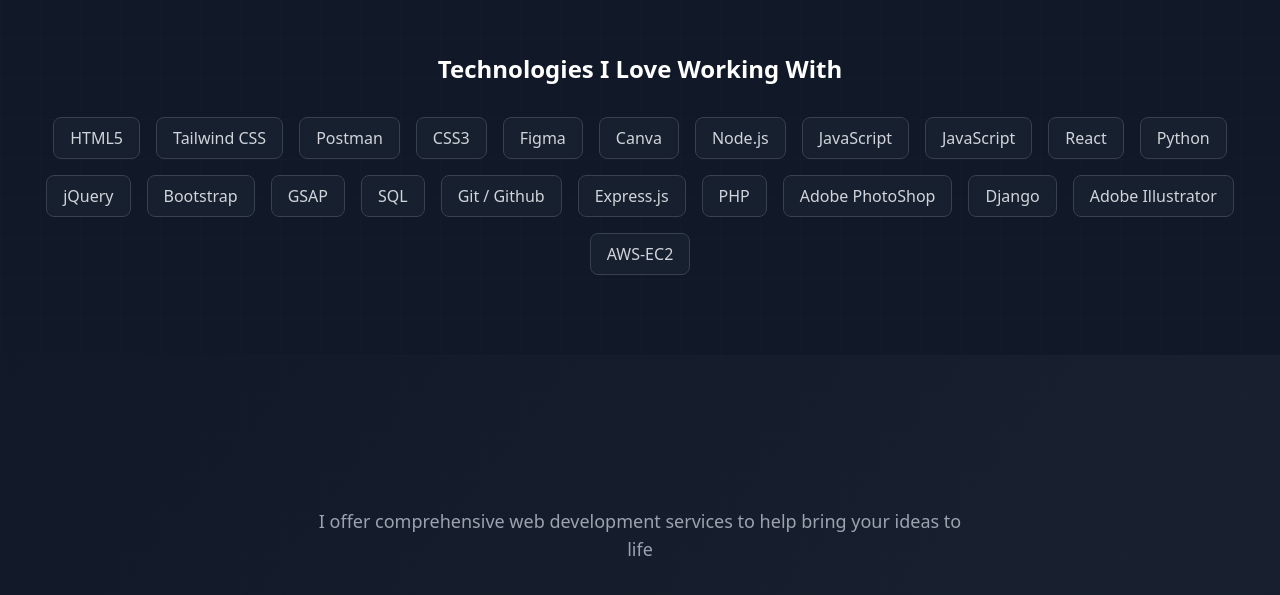
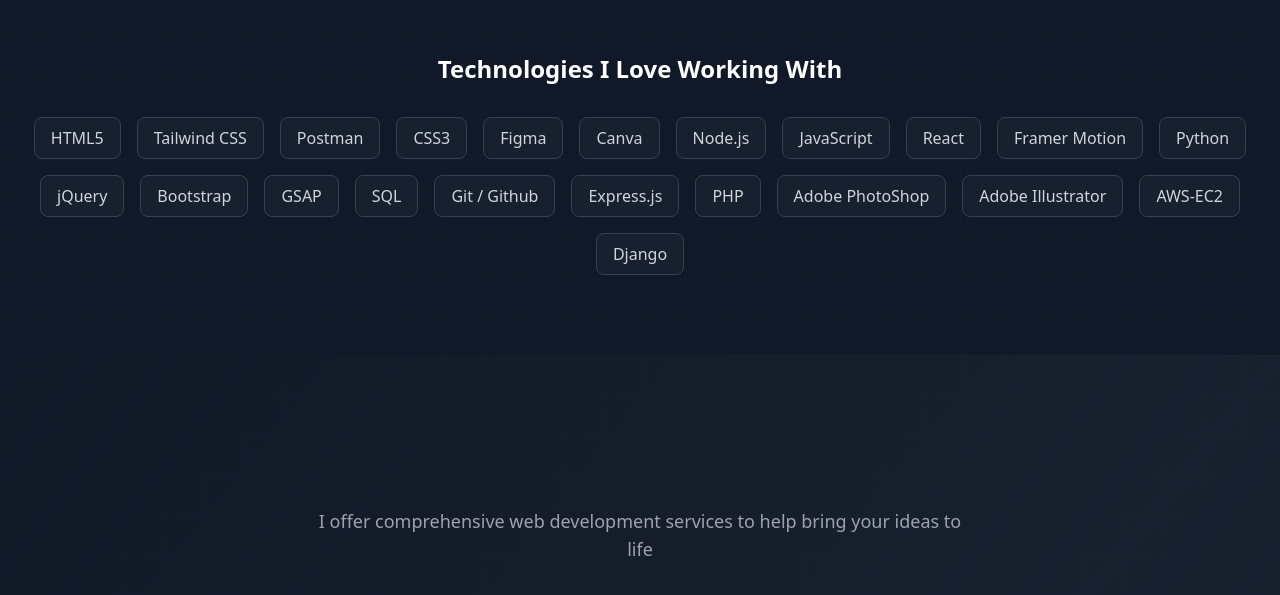
Before and after one commit to Avinash-Singh1993/Portfolio, a React (Vite) app: page / in a window 1280 px wide. Shown: the part 2597-3192 px from the top of the page. Built offline with nearby package versions, Linux system fonts and the light colour scheme.

Commit message:
Updated Errors

```diff
--- a/package.json
+++ b/package.json
@@ -10,7 +10,7 @@
     "lint": "eslint .",
     "preview": "vite preview",
     "predeploy": "npm run build",
-    "deploy": "gh-pages -d dist"
+    "deploy": "gh-pages -d dist -r https://github.com/Avinash-Singh1993/Portfolio/"
   },
   "dependencies": {
     "@formspree/react": "^3.0.0",
--- a/src/mockData.js
+++ b/src/mockData.js
@@ -31,13 +31,12 @@
             { name: "HTML5", level: 92, category: "Frontend" },
             { name: "CSS3", level: 90, category: "Frontend" },
             { name: "JavaScript", level: 85, category: "Frontend" },
-
-        { name: "JavaScript", level: 85, category: "Frontend" },
             { name: "jQuery", level: 82, category: "Frontend" },
             { name: "Bootstrap", level: 82, category: "Frontend" },
             { name: "Tailwind CSS", level: 92, category: "Frontend" },
             { name: "React", level: 85, category: "Frontend" },
-            { name: "GSAP", level: 82, category: "Frontend" }
+            { name: "GSAP", level: 82, category: "Frontend" },
+            { name: "Framer Motion", level: 84, category: "Frontend" },
         ],
         backend: [
             { name: "Node.js", level: 86, category: "Backend" },
@@ -47,7 +46,6 @@
             { name: "SQL", level: 82, category: "Backend" },
             { name: "Python", level: 83, category: "Backend" },
             { name: "Django", level: 67, category: "Backend" },
-            { name: "Django", level: 74, category: "Backend" },
         ],
         tools: [
             { name: "Git / Github", level: 82, category: "Tools" },
@@ -202,11 +200,11 @@
             id: 1,
             company: "SMSGatewayHub",
             role: "Web Developer & Graphic Designer",
-            duration: "Mar 2025 - Present",
+            duration: "Mar 2025 - Sept 2025",
             location: "Mhow Naka Square, Indore (M.P.)",
             description:
                 "Building and designing scalable, intuitive web applications while aligning engineering and brand goals. Bridges code and design to ship fast, polished experiences.",
-            technologies: ["HTML5", "CSS3", "JavaScript", "GSAP", "Tailwind CSS", "Figma", "Photoshop", "Illustrator", "Canva"],
+            technologies: ["HTML5", "CSS3", "JavaScript", "Tailwind CSS", "Figma", "Photoshop", "Illustrator", "Canva"],
             achievements: [
                 "Shipped reusable UI components and dashboards with performance and accessibility in mind",
                 "Standardized design patterns and handoff between dev and design",
```
